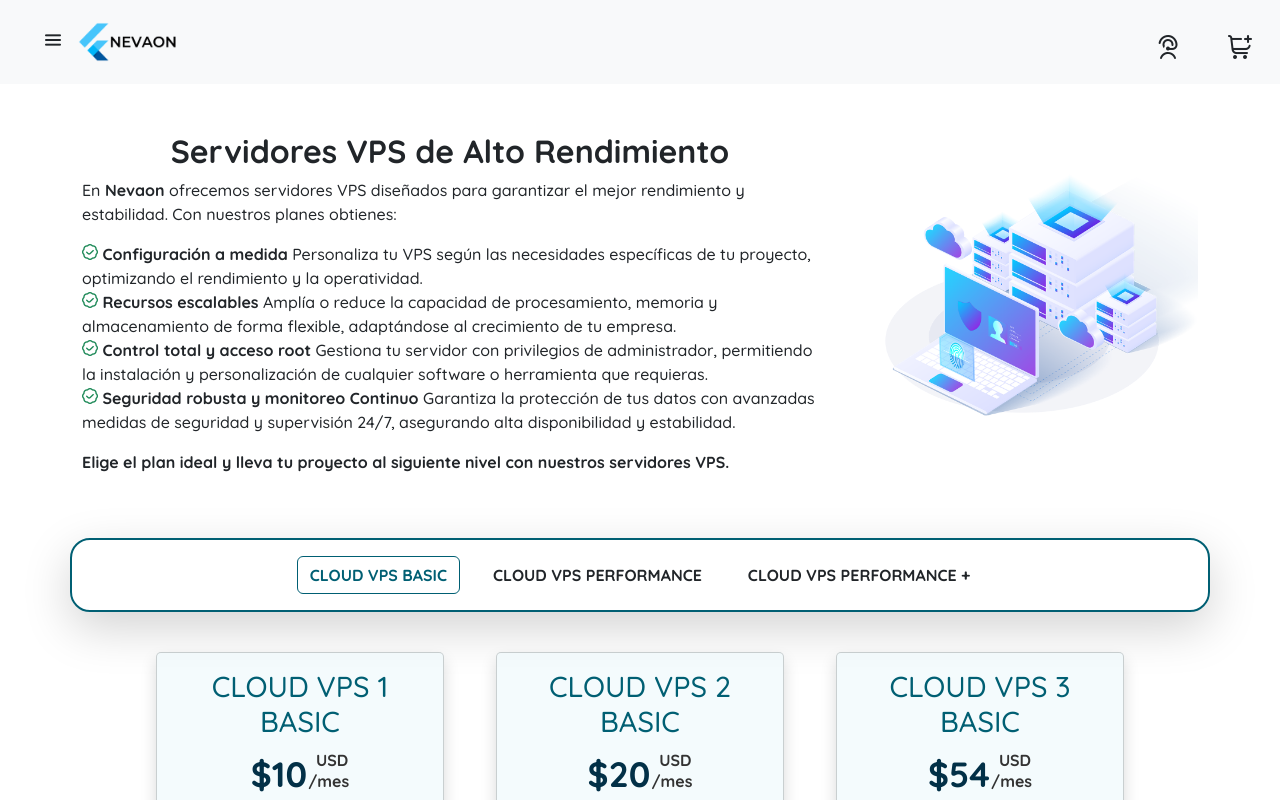
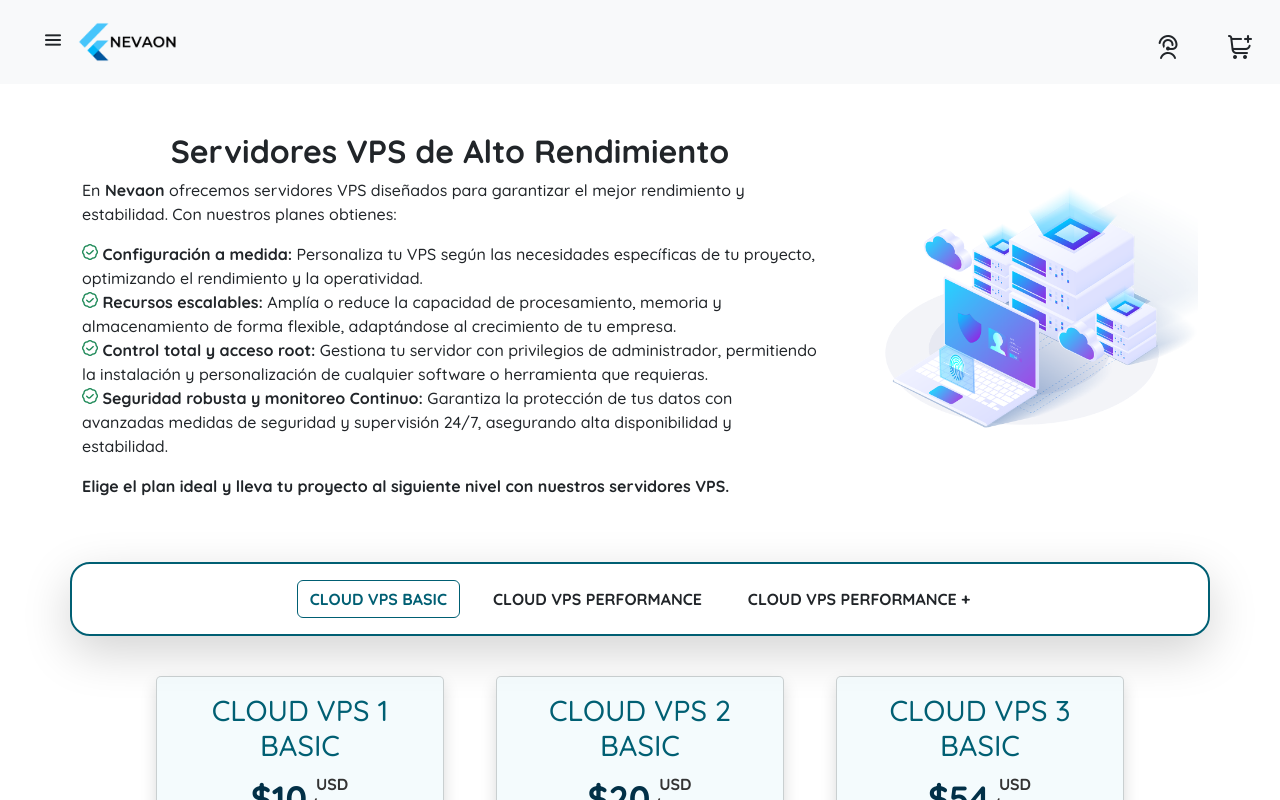
Before and after one commit to z4myk/nevaon-front, a React (Vite) app: page /vps in a window 1280 px wide. Shown: the top 800 px of the page. Built offline with nearby package versions, Linux system fonts and the light colour scheme.

Commit message:
fix typo

```diff
--- a/src/components/pages/Vps.jsx
+++ b/src/components/pages/Vps.jsx
@@ -51,10 +51,10 @@
 
           <p>En <strong>Nevaon</strong> ofrecemos servidores VPS diseñados para garantizar el mejor rendimiento y estabilidad. Con nuestros planes obtienes:</p>
           <ul className="list-unstyled">
-            <li><i className="fi fi-rr-badge-check text-success"></i> <strong>Configuración a medida</strong> Personaliza tu VPS según las necesidades específicas de tu proyecto, optimizando el rendimiento y la operatividad.</li>
-            <li><i className="fi fi-rr-badge-check text-success"></i> <strong>Recursos escalables</strong> Amplía o reduce la capacidad de procesamiento, memoria y almacenamiento de forma flexible, adaptándose al crecimiento de tu empresa.</li>
-            <li><i className="fi fi-rr-badge-check text-success"></i> <strong>Control total y acceso root</strong> Gestiona tu servidor con privilegios de administrador, permitiendo la instalación y personalización de cualquier software o herramienta que requieras.</li>
-            <li><i className="fi fi-rr-badge-check text-success"></i> <strong>Seguridad robusta y monitoreo Continuo</strong> Garantiza la protección de tus datos con avanzadas medidas de seguridad y supervisión 24/7, asegurando alta disponibilidad y estabilidad.</li>
+            <li><i className="fi fi-rr-badge-check text-success"></i> <strong>Configuración a medida:</strong> Personaliza tu VPS según las necesidades específicas de tu proyecto, optimizando el rendimiento y la operatividad.</li>
+            <li><i className="fi fi-rr-badge-check text-success"></i> <strong>Recursos escalables:</strong> Amplía o reduce la capacidad de procesamiento, memoria y almacenamiento de forma flexible, adaptándose al crecimiento de tu empresa.</li>
+            <li><i className="fi fi-rr-badge-check text-success"></i> <strong>Control total y acceso root:</strong> Gestiona tu servidor con privilegios de administrador, permitiendo la instalación y personalización de cualquier software o herramienta que requieras.</li>
+            <li><i className="fi fi-rr-badge-check text-success"></i> <strong>Seguridad robusta y monitoreo Continuo:</strong> Garantiza la protección de tus datos con avanzadas medidas de seguridad y supervisión 24/7, asegurando alta disponibilidad y estabilidad.</li>
 
           </ul>
           <p className="fw-bold text-dark">Elige el plan ideal y lleva tu proyecto al siguiente nivel con nuestros servidores VPS.</p>
@@ -67,10 +67,10 @@
 
           <p>En <strong>Nevaon</strong> ofrecemos servidores VPS diseñados para garantizar el mejor rendimiento y estabilidad. Con nuestros planes obtienes:</p>
           <ul className="list-unstyled">
-            <li><i className="fi fi-rr-badge-check text-success"></i> <strong>Configuración a medida</strong> Personaliza tu VPS según las necesidades específicas de tu proyecto, optimizando el rendimiento y la operatividad.</li>
-            <li><i className="fi fi-rr-badge-check text-success"></i> <strong>Recursos escalables</strong> Amplía o reduce la capacidad de procesamiento, memoria y almacenamiento de forma flexible, adaptándose al crecimiento de tu empresa.</li>
-            <li><i className="fi fi-rr-badge-check text-success"></i> <strong>Control total y acceso root</strong> Gestiona tu servidor con privilegios de administrador, permitiendo la instalación y personalización de cualquier software o herramienta que requieras.</li>
-            <li><i className="fi fi-rr-badge-check text-success"></i> <strong>Seguridad robusta y monitoreo Continuo</strong> Garantiza la protección de tus datos con avanzadas medidas de seguridad y supervisión 24/7, asegurando alta disponibilidad y estabilidad.</li>
+            <li><i className="fi fi-rr-badge-check text-success"></i> <strong>Configuración a medida:</strong> Personaliza tu VPS según las necesidades específicas de tu proyecto, optimizando el rendimiento y la operatividad.</li>
+            <li><i className="fi fi-rr-badge-check text-success"></i> <strong>Recursos escalables:</strong> Amplía o reduce la capacidad de procesamiento, memoria y almacenamiento de forma flexible, adaptándose al crecimiento de tu empresa.</li>
+            <li><i className="fi fi-rr-badge-check text-success"></i> <strong>Control total y acceso root:</strong> Gestiona tu servidor con privilegios de administrador, permitiendo la instalación y personalización de cualquier software o herramienta que requieras.</li>
+            <li><i className="fi fi-rr-badge-check text-success"></i> <strong>Seguridad robusta y monitoreo Continuo:</strong> Garantiza la protección de tus datos con avanzadas medidas de seguridad y supervisión 24/7, asegurando alta disponibilidad y estabilidad.</li>
 
           </ul>
           <p className="fw-bold text-dark">Elige el plan ideal y lleva tu proyecto al siguiente nivel con nuestros servidores VPS.</p>
```
